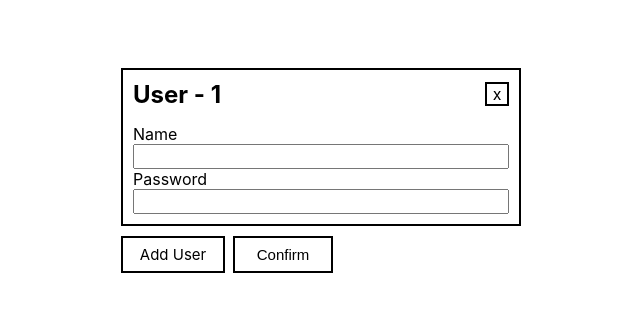
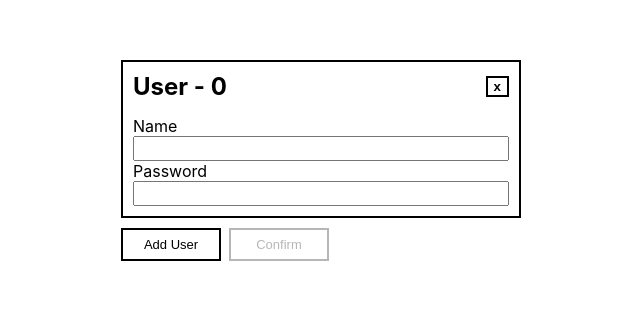
Before and after one commit to beom-jun-kim/FE_dev_test_submit, a React (Create React App) app in the folder test-03/form-project/: page / in a window 1280 px wide. Shown: the part 220-532 px from the top of the page, without its empty margins (319-959 px from the left). Built offline with nearby package versions, Linux system fonts and the light colour scheme.

Commit message:
데이터 화면 렌더링

```diff
--- a/test-03/form-project/src/App.js
+++ b/test-03/form-project/src/App.js
@@ -1,4 +1,4 @@
-import { useState } from "react";
+import { useEffect, useState } from "react";
 import styled from "styled-components";
 import User from "./components/user";
 import { useForm } from "react-hook-form";
@@ -12,23 +12,93 @@ const Wrapper = styled.div`
 
 const Box = styled.div``;
 
+const Form = styled.form`
+  width: 400px;
+  margin-bottom: 20px;
+`;
+
+const AddUser = styled.button`
+  margin: 0px 8px 20px 0;
+  font-size: 13px;
+  cursor: pointer;
+  border: 2px solid;
+  width: 100px;
+  height: 33px;
+  background: none;
+  &:hover {
+    background: black;
+    color: white;
+    border: transparent;
+  }
+`;
+
+const Confirm = styled(AddUser)`
+  pointer-events: ${(props) => (props.disabled ? "none" : "auto")};
+`;
+
+const DataFields = styled.div`
+  background: #eee;
+  padding: 10px;
+  font-size: 13px;
+`;
+
+const SubmitData = styled.p`
+  margin: 0;
+`;
+
 function App() {
-  const [userBox, setUserBox] = useState(true);
-  const onAddUser = () => setUserBox((item) => item + 1);
-  const onDeleteUser = () => {
+  const [userBox, setUserBox] = useState([{ name: "", password: "" }]);
+  const { handleSubmit, register, formState, trigger, setError } = useForm();
+  const onAddUser = () => {
+    const addForm = [...userBox, { name: "", password: "" }];
+    setUserBox(addForm);
+  };
+  const onDeleteUser = (index) => {
+    if (userBox.length === 1) {
+      alert("적어도 한개 이상의 정보란은 필수입니다");
+      return;
+    }
+    const deleteForm = [
+      ...userBox.slice(0, index),
+      ...userBox.slice(index + 1),
+    ];
+    setUserBox(deleteForm);
+  };
+  const onValid = (data) => {
+    setUserBox(data.userBox);
+  };
 
-  }
+  useEffect(() => {
+    console.log("userBox changed:", userBox);
+  }, [userBox]);
   return (
     <Wrapper>
       <Box>
-        {[...Array(userBox)].map((item, index) => (
+        <Form onSubmit={handleSubmit(onValid)}>
+          {userBox.map((_, index) => (
             <User
               key={index}
               counter={index + 1}
-            onAddUser={onAddUser}
               onDeleteUser={onDeleteUser}
+              index={index}
+              register={register}
+              formState={formState}
+              userBox={userBox}
+              trigger={trigger}
             />
           ))}
+          <AddUser onClick={() => onAddUser()}>Add User</AddUser>
+          <Confirm type="submit" disabled={!formState.isValid}>
+            Confirm
+          </Confirm>
+          {formState.isSubmitSuccessful &&
+            userBox.map((user, i) => (
+              <DataFields key={i}>
+                <SubmitData><b>Name</b> : {user.name}</SubmitData>
+                <SubmitData><b>password</b> : {user.password}</SubmitData>
+              </DataFields>
+            ))}
+        </Form>
       </Box>
     </Wrapper>
   );
--- a/test-03/form-project/src/components/input.js
+++ b/test-03/form-project/src/components/input.js
@@ -8,10 +8,9 @@ const InputBox = styled.input`
   width: 100%;
   height: 25px;
   box-sizing: border-box;
-
 `;
 
-function Input({ register, name, type , label }) {
+function Input({ register, name, type, label }) {
   return (
     <>
       <Label htmlFor={name}>{label}</Label>
--- a/test-03/form-project/src/components/user.js
+++ b/test-03/form-project/src/components/user.js
@@ -1,14 +1,7 @@
 import styled from "styled-components";
 import Input from "./input";
-import { useForm } from "react-hook-form";
-import { useState } from "react";
 
 const Wrapper = styled.div``;
-
-const Form = styled.form`
-  width: 400px;
-  margin-bottom: 20px;
-`;
 
 const FormWrap = styled.div`
   border: 2px solid black;
@@ -27,46 +20,11 @@ const Title = styled.h2`
   margin: 0;
 `;
 
-const DeleteBtn = styled.div`
-  text-align: center;
+const Delete = styled.button`
+  cursor: pointer;
   border: 2px solid;
-  line-height: 20px;
-  width: 20px;
-  height: 20px;
-`;
-
-const Delete = styled.div`
-  cursor: pointer;
-  &:hover {
-    background: black;
-    color: white;
-  }
-`;
-
-const AddUserBox = styled.div`
-  border: 2px solid;
-  display: inline-block;
-  margin-right: 8px;
-  line-height: 33px;
-  text-align: center;
-`;
-
-const AddUser = styled.div`
-  font-size: 15px;
-  cursor: pointer;
-  width: 100px;
-  height: 33px;
-  &:hover {
-    background: black;
-    color: white;
-    border: transparent;
-  }
-`;
-
-const Confirm = styled(AddUser)`
-  height: 37px;
   background: none;
-  border-style: solid;
+  font-weight: 600;
 `;
 
 const Error = styled.span`
@@ -74,24 +32,24 @@ const Error = styled.span`
   font-size: 13px;
 `;
 
-function User({ counter, onAddUser,onDeleteUser}) {
-  const { register, handleSubmit, formState } = useForm();
-  const onValid = (data) => {
-    console.log("UserData", data);
-  };
+function User({
+  counter,
+  onDeleteUser,
+  index,
+  register,
+  formState,
+  trigger,
+}) {
   return (
     <Wrapper>
-      <Form onSubmit={handleSubmit(onValid)}>
       <FormWrap>
         <TitleBox>
-            <Title>User - {counter}</Title>
-            <DeleteBtn onClick={onDeleteUser}>
-              <Delete>x</Delete>
-            </DeleteBtn>
+          <Title>User - {counter - 1}</Title>
+          <Delete onClick={() => onDeleteUser(index)}>x</Delete>
         </TitleBox>
 
         <Input
-            register={register("name", {
+          register={register(`userBox[${index}].name`, {
             required: "※ 아이디가 입력되지 않았어요",
             minLength: {
               value: 3,
@@ -101,11 +59,14 @@ function User({ counter, onAddUser,onDeleteUser}) {
           name="name"
           label="Name"
           type="text"
+          onChange={(e) => {
+            trigger(`userBox[${index}].name`);
+          }}
         />
-          <Error>{formState.errors.name?.message}</Error>
+        <Error>{formState.errors[`userBox[${index}].name`]?.message}</Error>
 
         <Input
-            register={register("password", {
+          register={register(`userBox[${index}].password`, {
             required: "※ 비밀번호가 입력되지 않았어요",
             minLength: {
               value: 6,
@@ -115,14 +76,12 @@ function User({ counter, onAddUser,onDeleteUser}) {
           name="password"
           label="Password"
           type="password"
+          onChange={(e) => {
+            trigger(`userBox[${index}].password`);
+          }}
         />
-          <Error>{formState.errors.password?.message}</Error>
+        <Error>{formState.errors[`userBox[${index}].password`]?.message}</Error>
       </FormWrap>
-        <AddUserBox>
-          <AddUser onClick={onAddUser}>Add User</AddUser>
-        </AddUserBox>
-        <Confirm as="button">Confirm</Confirm>
-      </Form>
     </Wrapper>
   );
 }
```
Lines whose indentation alone changed are shown as unchanged.
